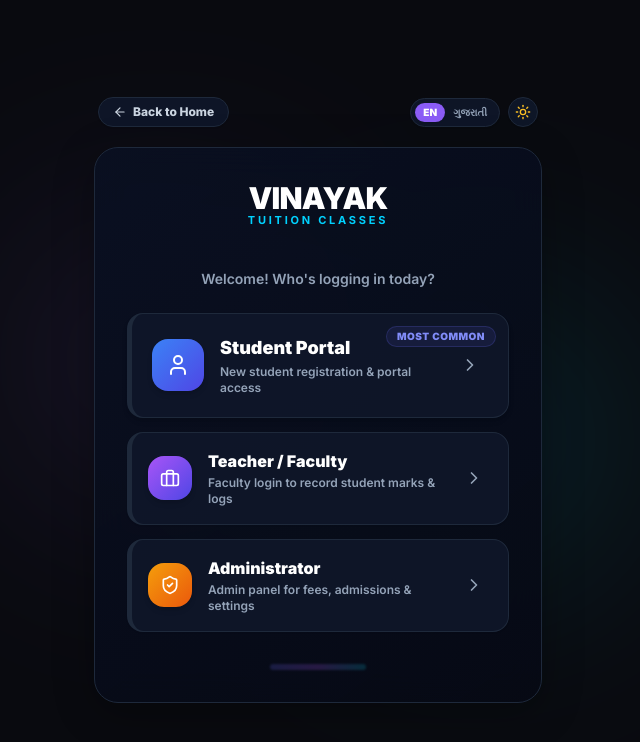
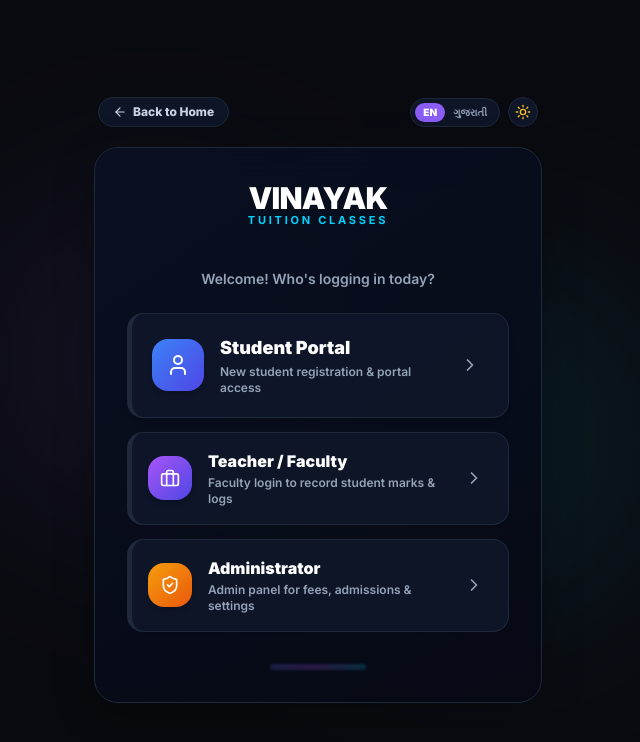
Before and after one commit to sumit9094/Vinayak-Tuition-Classes, a Next.js app: page /login-select in a window 1280 px wide. Shown: the top 742 px of the page, without its empty margins (322-962 px from the left). Built offline with nearby package versions, Linux system fonts and the light colour scheme; no server answers.

Commit message:
Remove Most Common badge from student portal card

```diff
--- a/src/app/login-select/page.tsx
+++ b/src/app/login-select/page.tsx
@@ -20,7 +20,7 @@ export default function LoginSelectPage() {
       icon: User,
       color: 'from-blue-500 to-indigo-600',
       accentBorder: 'border-l-blue-500',
-      badge: isGj ? 'મુખ્ય પોર્ટલ' : 'Most Common',
+      badge: null,
       target: '/login',
       isPrimary: true,
     },
```
